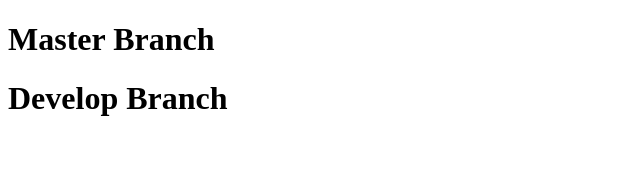
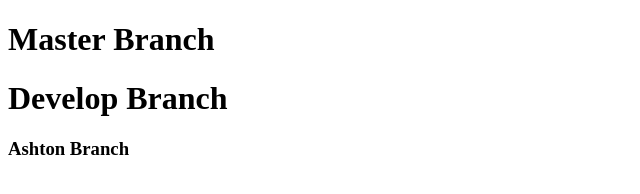
Before and after one commit to ashtonsprunger/WD-64-TeamGit, a plain HTML site: page index.html in a window 1280 px wide. Shown: the whole page, without its empty margins (0-640 px from the left). Drawn offline with Linux system fonts and the light colour scheme.

Commit message:
ashtons branch

```diff
--- a/index.html
+++ b/index.html
@@ -8,5 +8,6 @@
 <body>
     <h1>Master Branch</h1>
     <h1>Develop Branch</h1>
+    <h3>Ashton Branch</h3>
 </body>
 </html>
```
